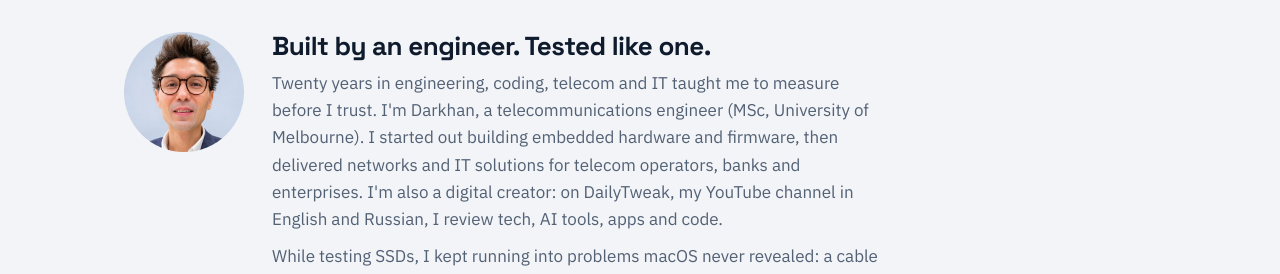
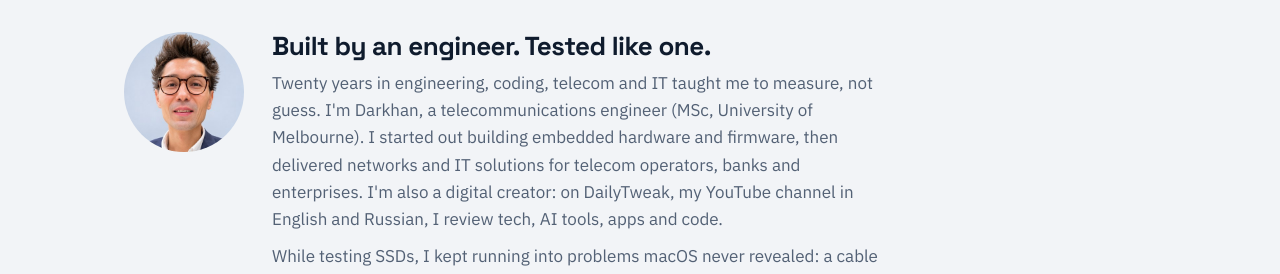
Before and after one commit to procuthq/drivevitals, a plain HTML site: page index.html in a window 1280 px wide. Shown: the part 3348-3622 px from the top of the page. Drawn offline with Linux system fonts and the light colour scheme.

Commit message:
Maker section: new heading and story

```diff
--- a/index.html
+++ b/index.html
@@ -180,7 +180,7 @@
         <img src="assets/darkhan.jpg" alt="Darkhan, the maker of DriveVitals" width="120" height="120">
         <div>
           <h2>Built by an engineer. Tested like one.</h2>
-          <p>Twenty years in engineering, coding, telecom and IT taught me to measure before I trust. I'm Darkhan, a telecommunications engineer (MSc, University of Melbourne). I started out building embedded hardware and firmware, then delivered networks and IT solutions for telecom operators, banks and enterprises. I'm also a digital creator: on DailyTweak, my YouTube channel in English and Russian, I review tech, AI tools, apps and code.</p>
+          <p>Twenty years in engineering, coding, telecom and IT taught me to measure, not guess. I'm Darkhan, a telecommunications engineer (MSc, University of Melbourne). I started out building embedded hardware and firmware, then delivered networks and IT solutions for telecom operators, banks and enterprises. I'm also a digital creator: on DailyTweak, my YouTube channel in English and Russian, I review tech, AI tools, apps and code.</p>
           <p>While testing SSDs, I kept running into problems macOS never revealed: a cable quietly running at USB 2.0 speed, your Mac's own SSD slowly wearing out, a drive that won't eject without saying why. So I built DriveVitals to help you fix them.</p>
           <p class="links"><a href="https://www.youtube.com/@DailyTweak">Watch DailyTweak on YouTube</a><a href="mailto:support@drivevitals.app">support@drivevitals.app</a></p>
         </div>
```
